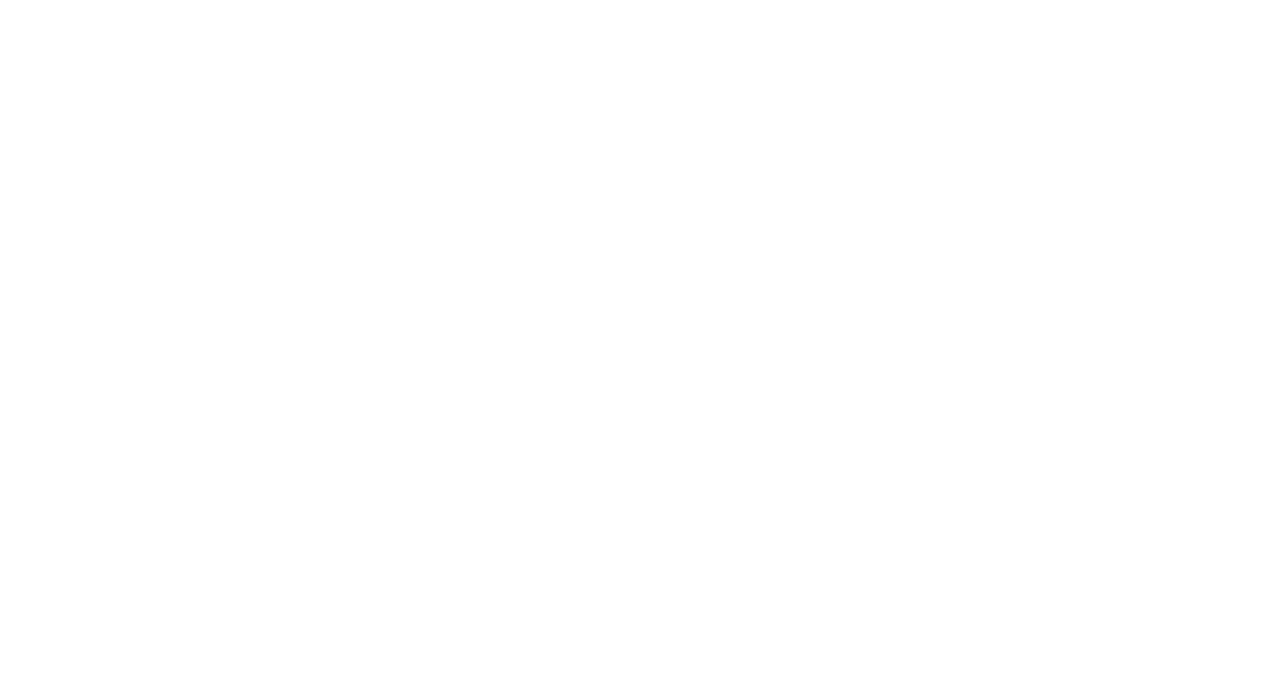
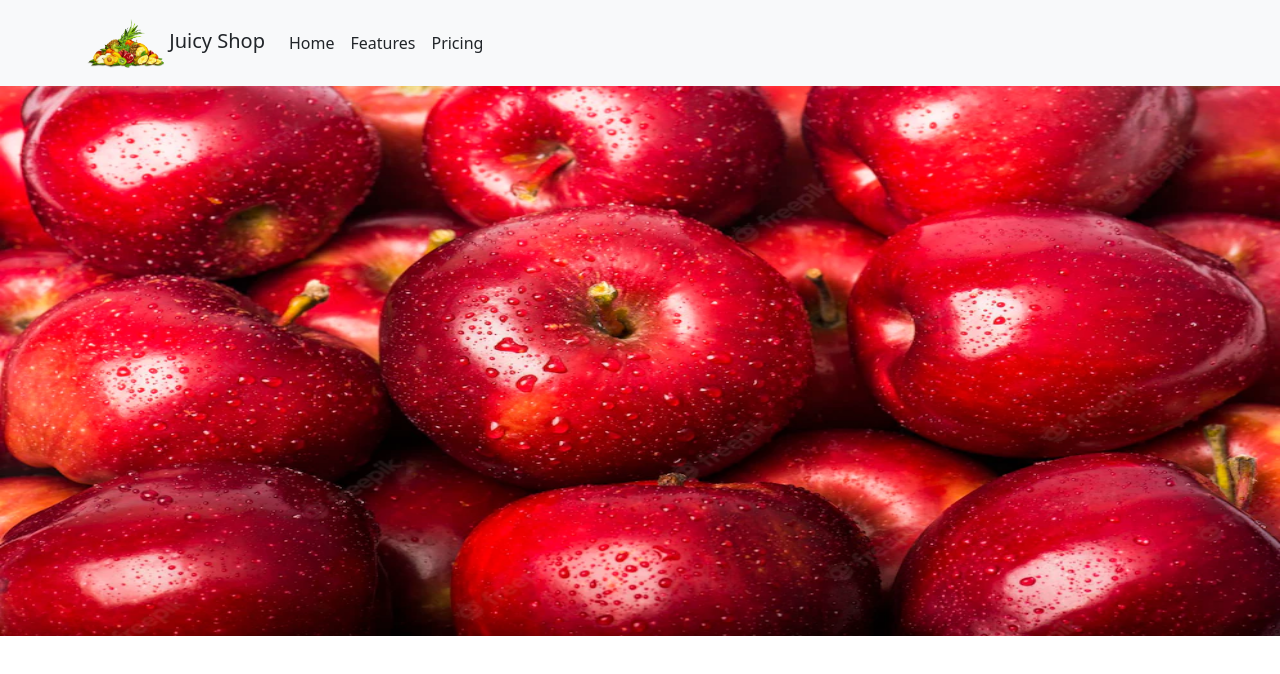
Before and after one commit to RinkuNahar/fruit-business-client, a React (Create React App) app: page / in a window 1280 px wide. Before the commit this address had no page. Shown: the top 674 px of the page. Built offline with nearby package versions, Linux system fonts and the light colour scheme.

Commit message:
banner header added

```diff
--- a/src/App.js
+++ b/src/App.js
@@ -1,12 +1,15 @@
-import { Routes } from 'react-router-dom';
+import { Route, Routes } from 'react-router-dom';
 import './App.css';
 import 'bootstrap/dist/css/bootstrap.min.css';
+import Home from './components/Home/Home/Home';
+import Header from './components/Common/Header/Header';
 
 function App() {
   return (
     <div className="App">
+      <Header></Header>
       <Routes>
-
+      <Route path='/' element={<Home></Home>}></Route>
       </Routes>
     </div>
   );
--- a/src/components/Common/Header/Header.css
+++ b/src/components/Common/Header/Header.css
@@ -0,0 +1,3 @@
+.nav-logo img{
+    height: 60px;
+}
--- a/src/components/Common/Header/Header.js
+++ b/src/components/Common/Header/Header.js
@@ -0,0 +1,26 @@
+import React from 'react';
+import { Container, Nav, Navbar } from 'react-bootstrap';
+import logo from '../../../images/fruits-logo.png';
+import './Header.css'
+
+const Header = () => {
+    return (
+        <div>
+             <Navbar bg="light" variant="dark">
+    <Container>
+    <Navbar.Brand href="#home" className='nav-logo'>
+        <img src={logo} alt="" />
+        <span className='text-dark pt-4'>Juicy Shop</span>
+    </Navbar.Brand>
+    <Nav className="me-auto text-dark">
+      <Nav.Link className='text-dark' href="#home">Home</Nav.Link>
+      <Nav.Link className='text-dark' href="#features">Features</Nav.Link>
+      <Nav.Link className='text-dark' href="#pricing">Pricing</Nav.Link>
+    </Nav>
+    </Container>
+  </Navbar>
+        </div>
+    );
+};
+
+export default Header;
--- /dev/null
+++ b/src/components/Home/Banner/Banner.css
@@ -0,0 +1,3 @@
+.banner-img{
+    height: 550px;
+}
--- /dev/null
+++ b/src/components/Home/Banner/Banner.js
@@ -0,0 +1,13 @@
+import React from 'react';
+import banner from '../../../images/banner.jpg'
+import './Banner.css';
+
+const Banner = () => {
+    return (
+        <div>
+            <img className='w-100 banner-img ' src={banner} alt="" />
+        </div>
+    );
+};
+
+export default Banner;
--- /dev/null
+++ b/src/components/Home/Home/Home.js
@@ -0,0 +1,16 @@
+import React from 'react';
+import Header from '../../Common/Header/Header';
+import Banner from '../Banner/Banner';
+import Supplies from '../Supplies/Supplies';
+
+const Home = () => {
+    return (
+        <div>
+
+            <Banner></Banner>
+            <Supplies></Supplies>
+        </div>
+    );
+};
+
+export default Home;
--- /dev/null
+++ b/src/components/Home/Supplies/Supplies.js
@@ -0,0 +1,11 @@
+import React from 'react';
+
+const Supplies = () => {
+    return (
+        <div>
+
+        </div>
+    );
+};
+
+export default Supplies;
```
Also changed, not shown: src/components/Home/Home/Home.css (added), src/components/Home/Supplies/Supplies.css (added), src/images/banner.jpg (added), src/images/fruits-logo.png (added).
